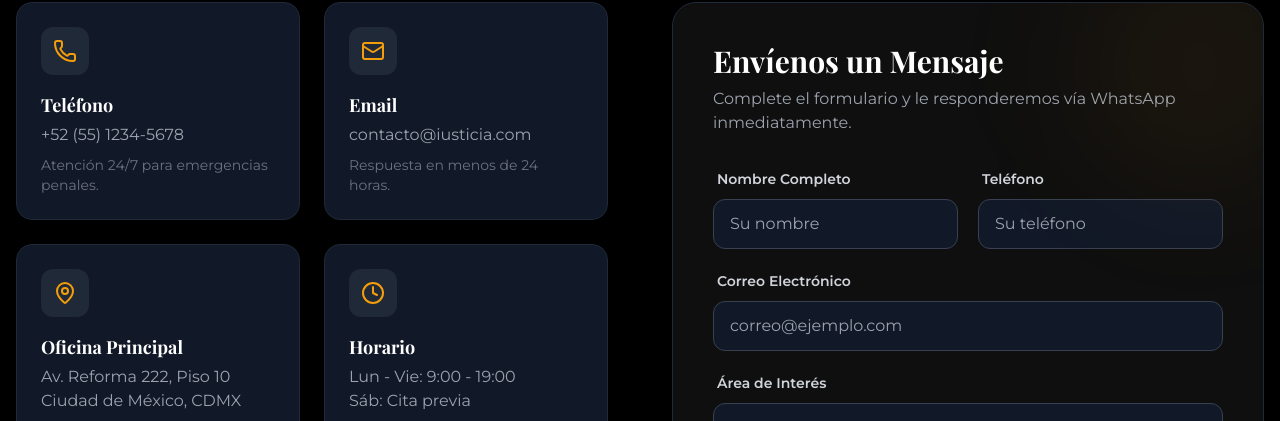
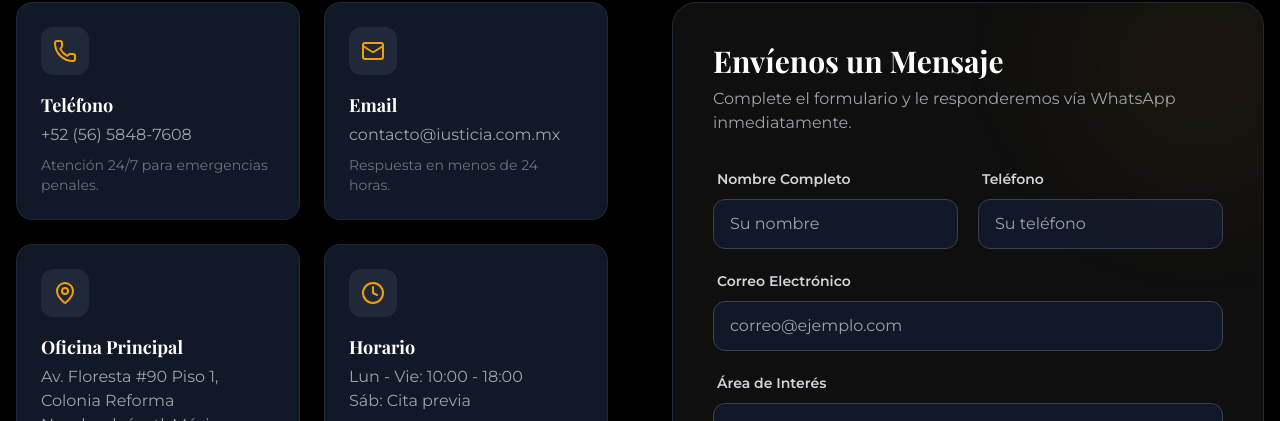
Before and after one commit to Darkpony13xD/web-iusticia, a React (Vite) app: page /contacto in a window 1280 px wide. Shown: the part 531-952 px from the top of the page. Built offline with nearby package versions, Linux system fonts and the light colour scheme.

Commit message:
Update ContactPage.tsx
Pagina de Contacto Lista

```diff
--- a/src/components/ContactPage.tsx
+++ b/src/components/ContactPage.tsx
@@ -7,7 +7,7 @@ import { Reveal } from './ui/Reveal';
 const faqs = [
     {
         question: "¿La primera consulta tiene costo?",
-        answer: "No, en IUSTICIA ofrecemos una primera evaluación de caso totalmente gratuita para determinar la viabilidad y estrategia a seguir."
+        answer: "La evaluación inicial y el análisis estratégico de su caso tienen un costo de $500 MXN. Este importe será totalmente bonificado y descontado del total de los honorarios profesionales si usted decide formalizar la contratación de nuestros servicios legales."
     },
     {
         question: "¿Qué documentos necesito para la primera cita?",
@@ -48,7 +48,7 @@ const ContactPage: React.FC = () => {
         e.preventDefault();
 
         // WhatsApp Configuration
-        const phoneNumber = "5215658491918"; // Reemplazar con el número real del despacho (código país + número)
+        const phoneNumber = "5215658487608"; // Reemplazar con el número real del despacho (código país + número)
 
         const text = `
 *NUEVA CONSULTA - SITIO WEB*
@@ -96,7 +96,7 @@ ${formData.message}
                                         <Phone size={24} />
                                     </div>
                                     <h3 className="text-white font-bold text-lg mb-1">Teléfono</h3>
-                                    <p className="text-gray-400">+52 (55) 1234-5678</p>
+                                    <p className="text-gray-400">+52 (56) 5848-7608</p>
                                     <p className="text-gray-500 text-sm mt-2">Atención 24/7 para emergencias penales.</p>
                                 </div>
                                 <div className="bg-gray-900 p-6 rounded-2xl border border-gray-800 hover:border-amber-500/50 transition-colors">
@@ -104,7 +104,7 @@ ${formData.message}
                                         <Mail size={24} />
                                     </div>
                                     <h3 className="text-white font-bold text-lg mb-1">Email</h3>
-                                    <p className="text-gray-400">contacto@iusticia.com</p>
+                                    <p className="text-gray-400">contacto@iusticia.com.mx</p>
                                     <p className="text-gray-500 text-sm mt-2">Respuesta en menos de 24 horas.</p>
                                 </div>
                                 <div className="bg-gray-900 p-6 rounded-2xl border border-gray-800 hover:border-amber-500/50 transition-colors">
@@ -112,15 +112,15 @@ ${formData.message}
                                         <MapPin size={24} />
                                     </div>
                                     <h3 className="text-white font-bold text-lg mb-1">Oficina Principal</h3>
-                                    <p className="text-gray-400">Av. Reforma 222, Piso 10</p>
-                                    <p className="text-gray-400">Ciudad de México, CDMX</p>
+                                    <p className="text-gray-400">Av. Floresta #90 Piso 1, Colonia Reforma</p>
+                                    <p className="text-gray-400">Nezahualcóyotl, México</p>
                                 </div>
                                 <div className="bg-gray-900 p-6 rounded-2xl border border-gray-800 hover:border-amber-500/50 transition-colors">
                                     <div className="w-12 h-12 bg-gray-800 rounded-xl flex items-center justify-center text-amber-500 mb-4">
                                         <Clock size={24} />
                                     </div>
                                     <h3 className="text-white font-bold text-lg mb-1">Horario</h3>
-                                    <p className="text-gray-400">Lun - Vie: 9:00 - 19:00</p>
+                                    <p className="text-gray-400">Lun - Vie: 10:00 - 18:00</p>
                                     <p className="text-gray-400">Sáb: Cita previa</p>
                                 </div>
                             </div>
@@ -129,19 +129,20 @@ ${formData.message}
                         {/* Map Section */}
 <Reveal delay={0.2}>
   <div className="w-full h-80 bg-gray-800 rounded-3xl overflow-hidden border border-gray-700 relative group">
-                                {/* Google Maps Embed Placeholder - Using dark mode filter */}
     <iframe
-                                    src="https://www.google.com/maps/embed?pb=!1m18!1m12!1m3!1d3762.5363065876304!2d-99.16520362409745!3d19.43260174068595!2m3!1f0!2f0!3f0!3m2!1i1024!2i768!4f13.1!3m3!1m2!1s0x85d1f8cb1594955b%3A0x6d2319206775f0a0!2sPaseo%20de%20la%20Reforma%20222%2C%20Ju%C3%A1rez%2C%20Cuauht%C3%A9moc%2C%2006600%20Ciudad%20de%20M%C3%A9xico%2C%20CDMX!5e0!3m2!1sen!2smx!4v1698765432100!5m2!1sen!2smx"
+      src="https://www.google.com/maps/embed?pb=!1m18!1m12!1m3!1d3763.9973601399024!2d-98.98699808981779!3d19.369266981821127!2m3!1f0!2f0!3f0!3m2!1i1024!2i768!4f13.1!3m3!1m2!1s0x85d1e3002a0b26e7%3A0x46efd1eae895bd80!2sABOGADOS%20IUSTICIA!5e0!3m2!1ses-419!2smx!4v1765756692802!5m2!1ses-419!2smx"
       width="100%"
       height="100%"
-                                    style={{ border: 0, filter: 'grayscale(100%) invert(92%) contrast(83%)' }}
+      style={{ border: 0, filter: "grayscale(100%) invert(92%) contrast(83%)" }}
       allowFullScreen
       loading="lazy"
       referrerPolicy="no-referrer-when-downgrade"
-                                ></iframe>
+      title="Ubicación ABOGADOS IUSTICIA"
+    />
     <div className="absolute inset-0 pointer-events-none border-4 border-gray-800/50 rounded-3xl"></div>
   </div>
 </Reveal>
+
                     </div>
 
                     {/* Right Column: Form */}
@@ -204,7 +205,7 @@ ${formData.message}
                                     >
                                         <option value="" className="text-gray-500">Seleccione una opción</option>
                                         <option value="Derecho Civil">Derecho Civil</option>
-                                        <option value="Derecho Corporativo">Derecho Corporativo</option>
+                                        <option value="Derecho Corporativo">Derecho Mercantil</option>
                                         <option value="Derecho Penal">Derecho Penal</option>
                                         <option value="Derecho Familiar">Derecho Familiar</option>
                                         <option value="Otro">Otro Asunto</option>
```
Lines whose indentation alone changed are shown as unchanged.
